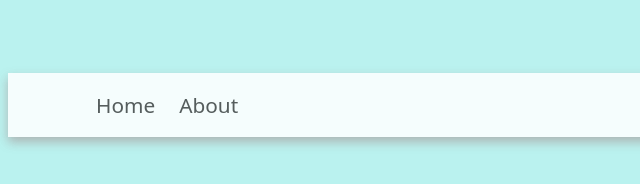
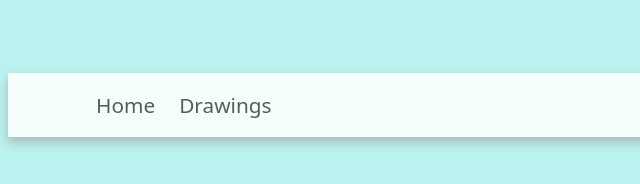
Before and after one commit to WVCS/website-Anunimus2, a plain HTML site: page page2.html in a window 1280 px wide. Shown: the full height of the page, 0-640 px from the left. Drawn offline with Linux system fonts and the light colour scheme.

Commit message:
Update page2.html

```diff
--- a/page2.html
+++ b/page2.html
@@ -21,7 +21,7 @@
             </div>
             <ul class="menu-items">
                 <li><a href="index.html">Home</a></li>
-                <li><a href="page2.html">About</a></li>
+                <li><a href="page2.html">Drawings</a></li>
 
                 <li><a
         </div>
```
